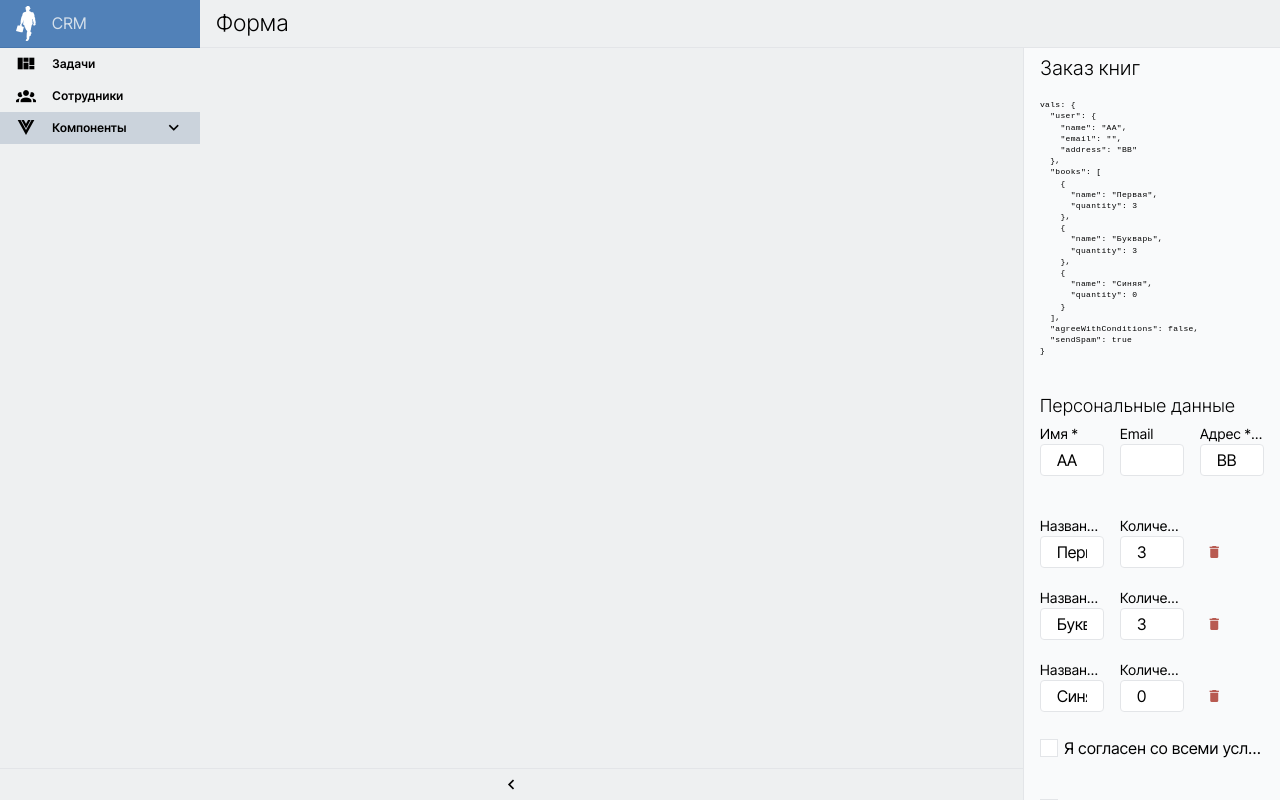
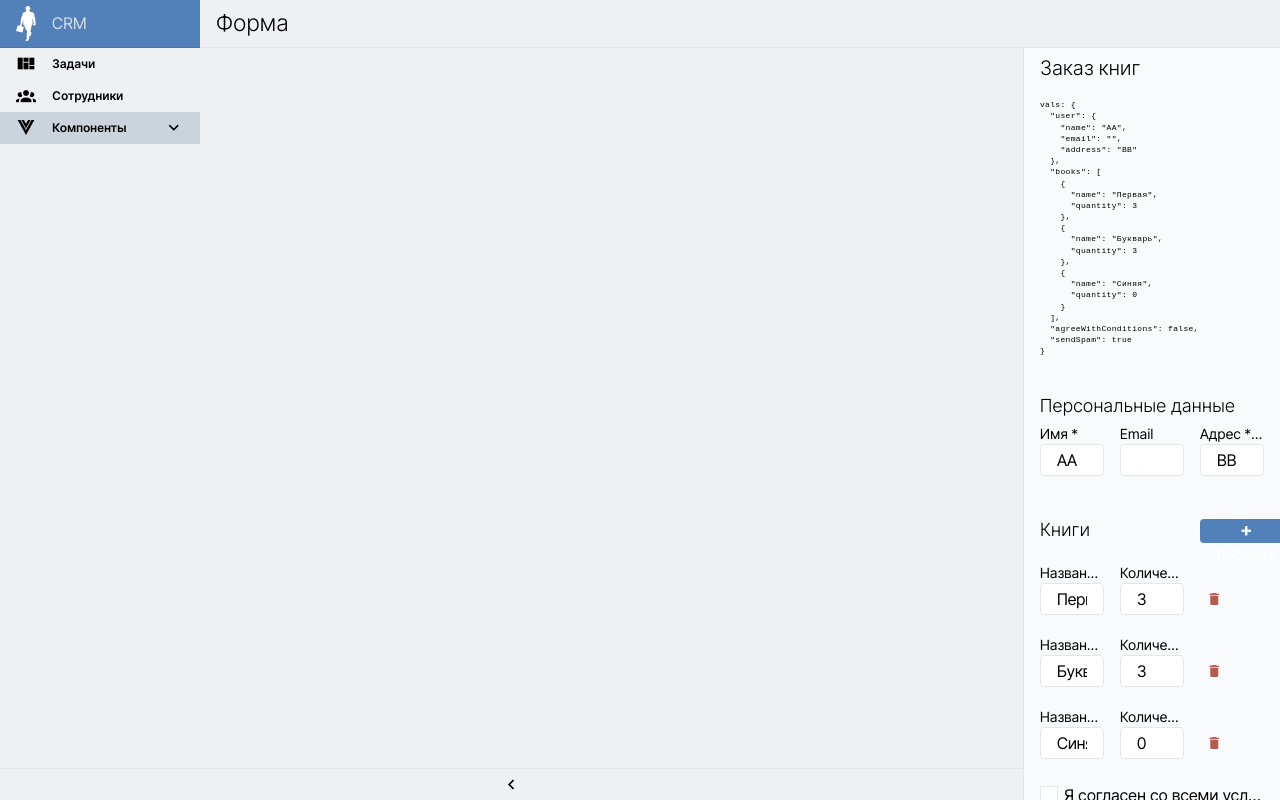
Before and after one commit to hardmagnett/big-company, a Vue app: page /components/form in a window 1280 px wide. Built offline with nearby package versions, Linux system fonts and the light colour scheme.

Commit message:
Добавление книг

```diff
--- a/src/a-library/views/component-list/ViewForm/ViewForm.vue
+++ b/src/a-library/views/component-list/ViewForm/ViewForm.vue
@@ -100,21 +100,19 @@ const submitHandler = async () => {
 
       <BooksOrderFormPartPersonalData v-model="formValues.user"/>
 
-
-      <!--<br />-->
-
-      <!--<div class="am-cols">-->
-      <!--  <h3 class="am-col-6 am-col-sm-8 am-col-xxl-4 mod&#45;&#45;mb-0">Книги</h3>-->
-      <!--  <div class="am-col-6 am-col-sm-4 am-col-xxl-2">-->
-      <!--    <ABtn-->
-      <!--      class="a-btn&#45;&#45;small"-->
-      <!--      @click="formValues.books.push({ name: '', quantity: 0 })"-->
-      <!--    >-->
-      <!--      <AIcon icon="mdi-plus-thick" size="small" />-->
-      <!--      Добавить-->
-      <!--    </ABtn>-->
-      <!--  </div>-->
-      <!--</div>-->
+      <br />
+      <div class="am-cols">
+        <h3 class="am-col-6 am-col-sm-8 am-col-xxl-4 mod--mb-0">Книги</h3>
+        <div class="am-col-6 am-col-sm-4 am-col-xxl-2">
+          <ABtn
+            class="a-btn--small"
+            @click="formValues.books.push({ name: '', quantity: 0 })"
+          >
+            <AIcon icon="mdi-plus-thick" size="small" />
+            Добавить
+          </ABtn>
+        </div>
+      </div>
 
       <!--:error-messages="v$.books.$silentErrors.filter(e=>e.$validator === 'required').map(e=>e.$message)"-->
       <AInputControlHint
```
